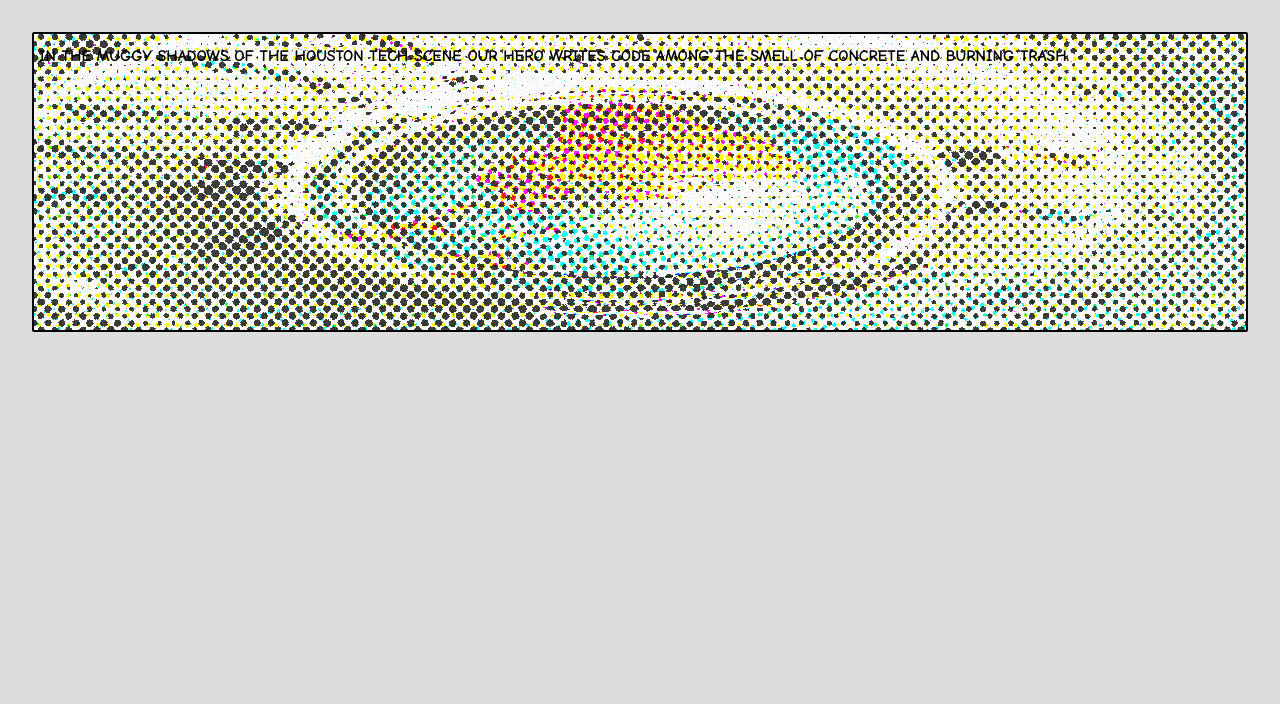
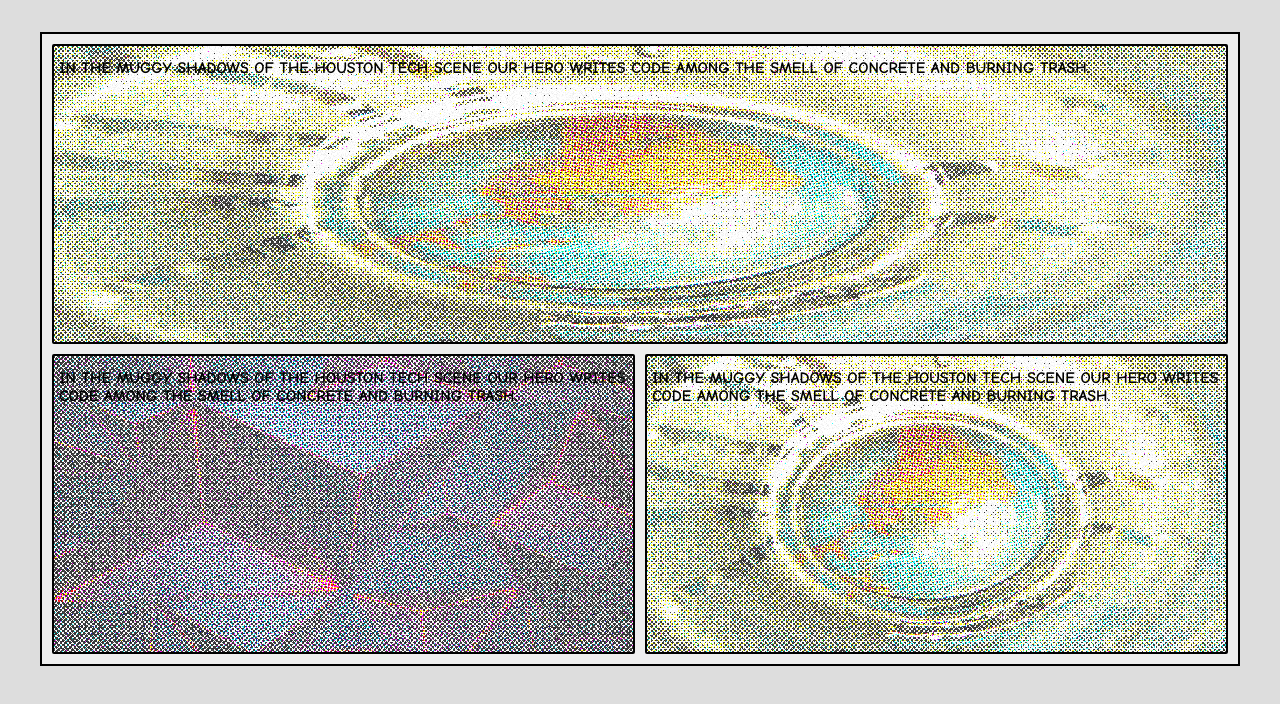
Before and after one commit to intelagense/intelagense.com, a React (Vite) app: page / in a window 1280 px wide. Shown: the top 704 px of the page. Built offline with nearby package versions, Linux system fonts and the light colour scheme.

Commit message:
add support for fvariable width panels

```diff
--- a/src/App.tsx
+++ b/src/App.tsx
@@ -1,10 +1,34 @@
 import Panel from './components/Panel'
+import Caption from './components/Caption'
+import styled from 'styled-components'
+
+const PageContainer = styled.div`
+  display: flex;
+  flex-wrap: wrap;
+  gap: 10px;
+  max-width: 1200px;
+  margin: 0 auto;
+  border: 2px solid black;
+  padding: 10px;
+  background-color: #eee;
+`
 
 function App() {
   return (
-    <>
-      <Panel />
-    </>
+    <PageContainer>
+      <Panel background="/background.jpg" frequency={90} width="full">
+        <Caption type="header"/>
+        <p>In the muggy shadows of the Houston tech scene our hero writes code among the smell of concrete and burning trash.</p>
+      </Panel>
+      <Panel background="/bg.jpg" frequency={90} width="half">
+        <Caption type="header"/>
+        <p>In the muggy shadows of the Houston tech scene our hero writes code among the smell of concrete and burning trash.</p>
+      </Panel>
+      <Panel background="/background.jpg" frequency={90} width="half">
+        <Caption type="header"/>
+        <p>In the muggy shadows of the Houston tech scene our hero writes code among the smell of concrete and burning trash.</p>
+      </Panel>
+    </PageContainer>
   )
 }
 
--- a/src/components/Panel.tsx
+++ b/src/components/Panel.tsx
@@ -1,8 +1,8 @@
 import styled from 'styled-components'
-import Caption from './Caption'
+import type { ReactNode } from 'react'
 import HalftoneBackground from './HalftoneBackground'
 
-const PanelContainer = styled.div`
+const PanelContainer = styled.div<{ $width?: 'full' | 'half' }>`
   position: relative;
   font-family: 'Comic Neue', cursive;
   color: black;
@@ -14,6 +14,7 @@ const PanelContainer = styled.div`
   font-weight: 700;
   min-height: 300px;
   overflow: hidden;
+  flex: ${props => props.$width === 'half' ? '1 1 calc(50% - 5px)' : '1 1 100%'};
 `;
 
 const PanelContent = styled.div`
@@ -31,15 +32,23 @@ const BackgroundLayer = styled.div`
   z-index: 0;
 `;
 
-function Panel() {
+interface PanelProps {
+  background?: string
+  frequency?: number
+  width?: 'full' | 'half'
+  children: ReactNode
+}
+
+function Panel({ background, frequency = 30, width = 'full', children }: PanelProps) {
   return (
-    <PanelContainer>
-      <BackgroundLayer>
-        <HalftoneBackground src="/background.jpg" frequency={30} />
-      </BackgroundLayer>
+    <PanelContainer $width={width}>
+      {background && (
+        <BackgroundLayer>
+          <HalftoneBackground src={background} frequency={frequency} />
+        </BackgroundLayer>
+      )}
       <PanelContent>
-        <Caption type="header"/>
-        <p>In the muggy shadows of the Houston tech scene our hero writes code among the smell of concrete and burning trash.</p>
+        {children}
       </PanelContent>
     </PanelContainer>
   )
```
Also changed, not shown: public/bg.jpg (added).
